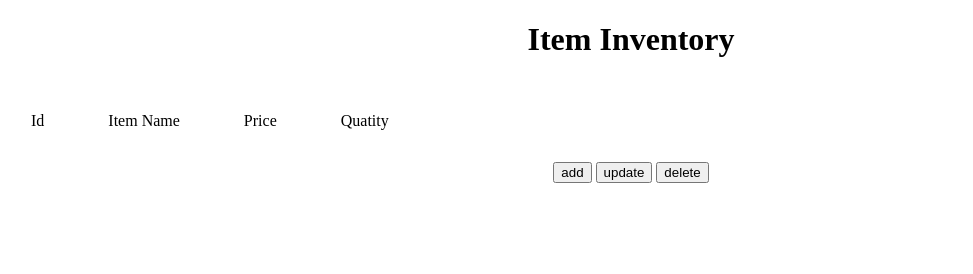
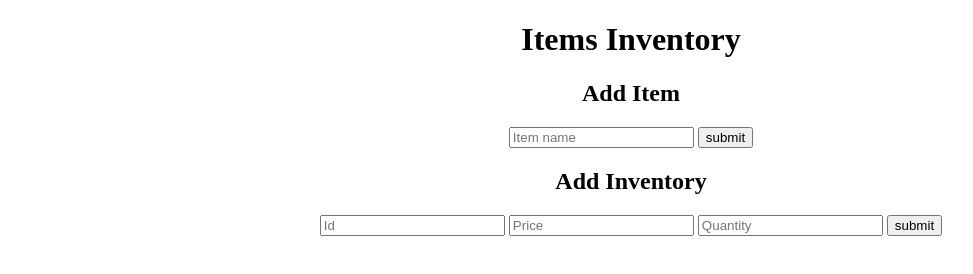
Before and after one commit to emmaezeiru/Crud-inventory-solution, a website: page views/index.html in a window 1280 px wide. Shown: the whole page, without its empty margins (9-982 px from the left). Drawn offline with Linux system fonts and the light colour scheme.

Commit message:
post request for items

```diff
--- a/package.json
+++ b/package.json
@@ -13,6 +13,7 @@
   "author": "Emma Ezeiru",
   "license": "ISC",
   "dependencies": {
+    "cors": "^2.8.5",
     "dotenv": "^16.4.5",
     "express": "^4.19.2",
     "mongodb": "^6.7.0",
--- a/public/styles.css
+++ b/public/styles.css
@@ -1,12 +1,3 @@
 body {
     text-align: center;
 }
-
-.items {
-    display: flex;
-    border-color: rgb(0, 0, 0);
-}
-
-p {
-    margin: 2rem;
-}
--- a/views/index.html
+++ b/views/index.html
@@ -7,17 +7,18 @@
     <link rel="stylesheet" href="/public/styles.css">
 </head>
 <body>
-    <h1> Item Inventory</h1>
-    <div class="items">
-        <p>Id</p>
-        <p>Item Name</p>
-        <p>Price</p>
-        <p>Quatity</p>
-    </div>
-    <div>
-    <button>add</button>
-    <button>update</button>
-    <button>delete</button>
-    </div>
+    <h1> Items Inventory</h1>
+    <form action="/api/item" method="post">
+        <h2>Add Item</h2>
+        <input id="iname", type="text", name="items", placeholder="Item name"/>
+        <input type="submit", value="submit">
+    </form>
+    <form action="/api/item/inventory" method="post">
+        <h2> Add Inventory</h2>
+        <input id="iid", type="text", name="items_id", placeholder="Id"/>
+        <input id="pri", type="text", name="price", placeholder="Price"/>
+        <input id="qua", type="text", name="quantity", placeholder="Quantity"/>
+        <input type="submit", value="submit"/>
+    </form>
 </body>
 </html>
```
Also changed, not shown: index.js (+50 -3 lines), 2 other files.
